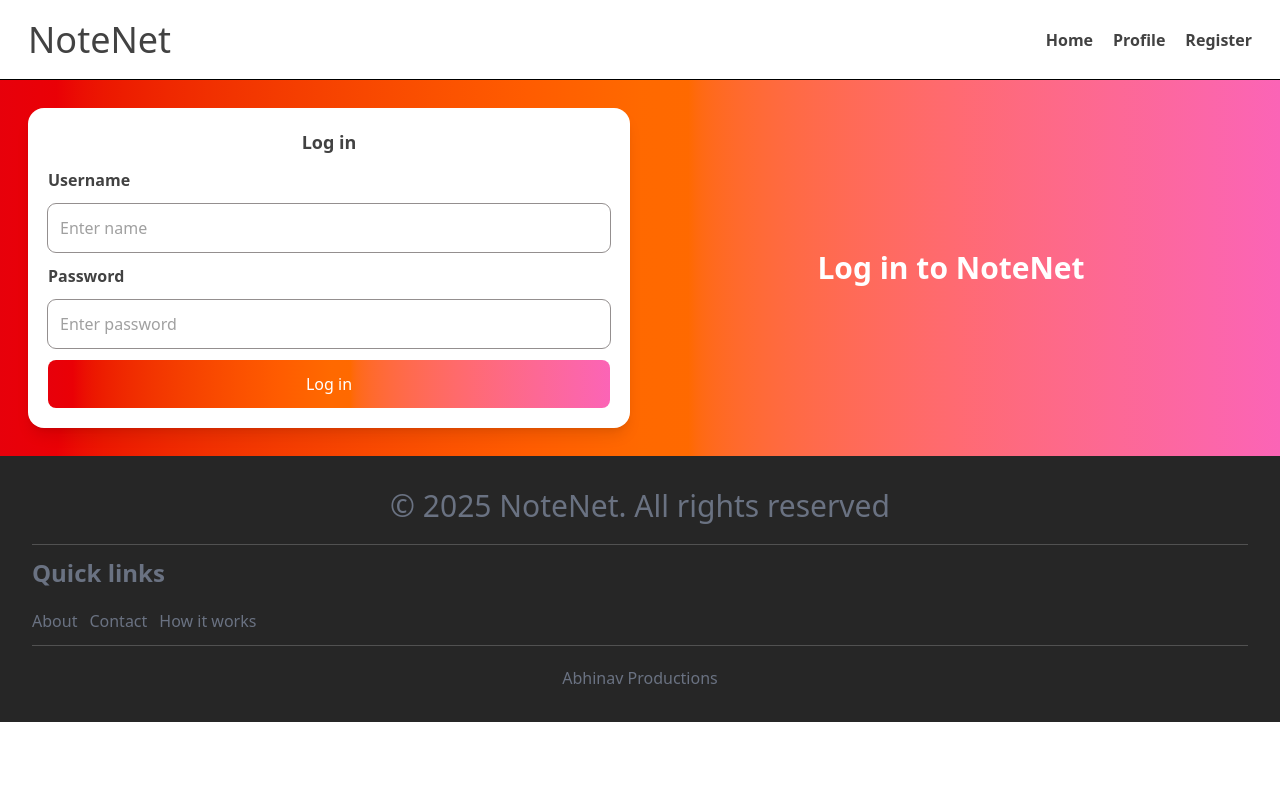
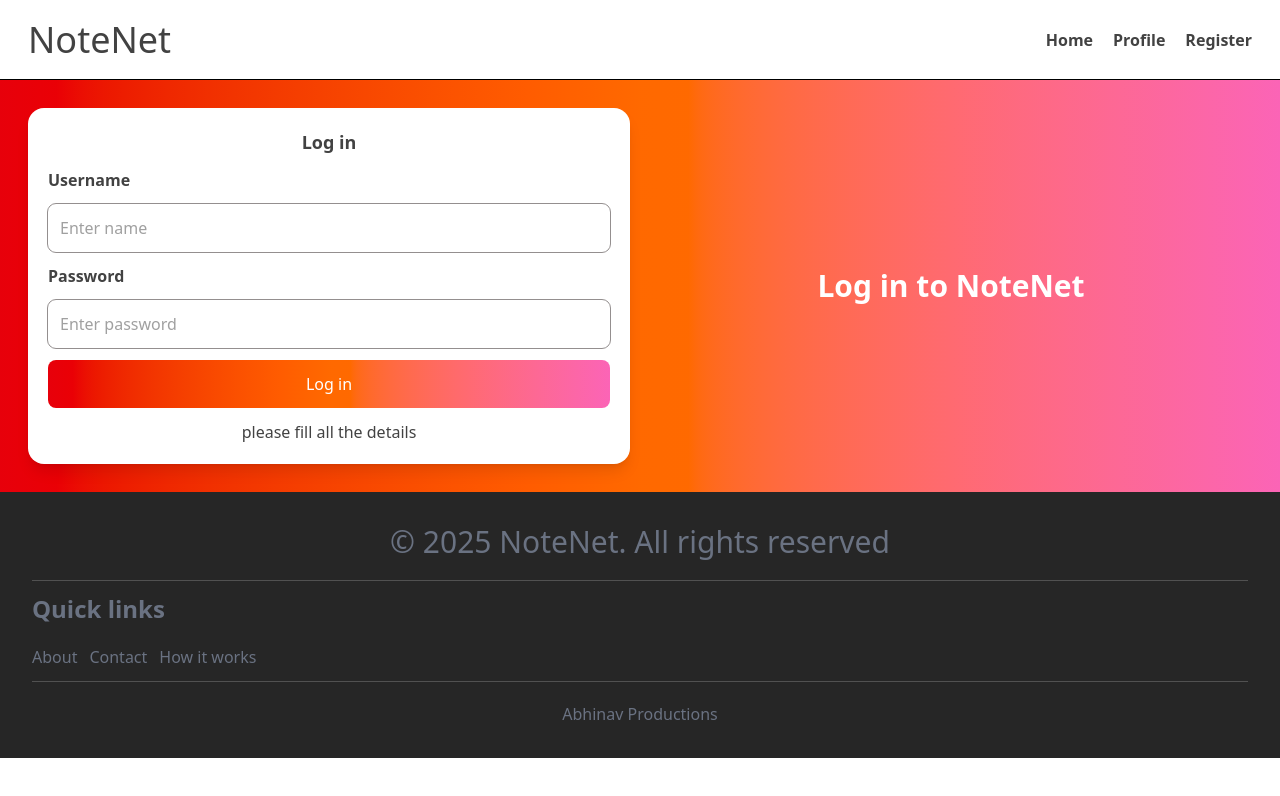
Before and after one commit to Abhinavvvhubbbb/NoteNet, a React (Vite) app: page /login in a window 1280 px wide. Shown: the top 796 px of the page. Built offline with nearby package versions, Linux system fonts and the light colour scheme.

Commit message:
just fixed the login page

```diff
--- a/src/components/Login.jsx
+++ b/src/components/Login.jsx
@@ -12,6 +12,7 @@ function Login() {
                     <h1 className='font-semibold ' >Password</h1>
                     <input type="password" className=' outline-1 outline-[#948f8f] p-3 w-full rounded-[8px] ' placeholder='Enter password' />
                     <button className='bg-gradient-to-r from-red-600 via-orange-500 to-pink-400 p-3 rounded-[8px] text-white w-full hover:scale-99 transition ease-in duration-100' >Log in</button>
+                    <h1 className='text-center' >please fill all the details </h1>
                 </form>
                 <div className='flex justify-center md:order-2 order-1 items-center' >
                 <h1 className='text-3xl text-white text-center font-bold ' >Log in to NoteNet</h1>
```
